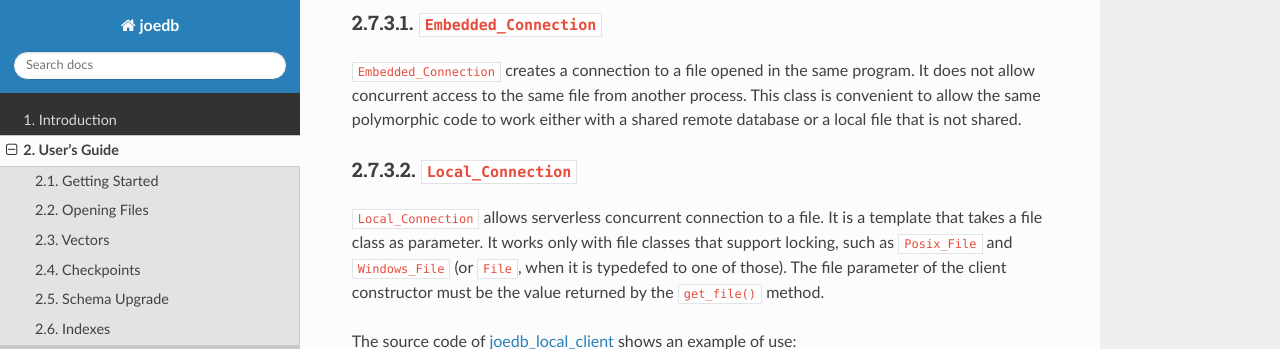
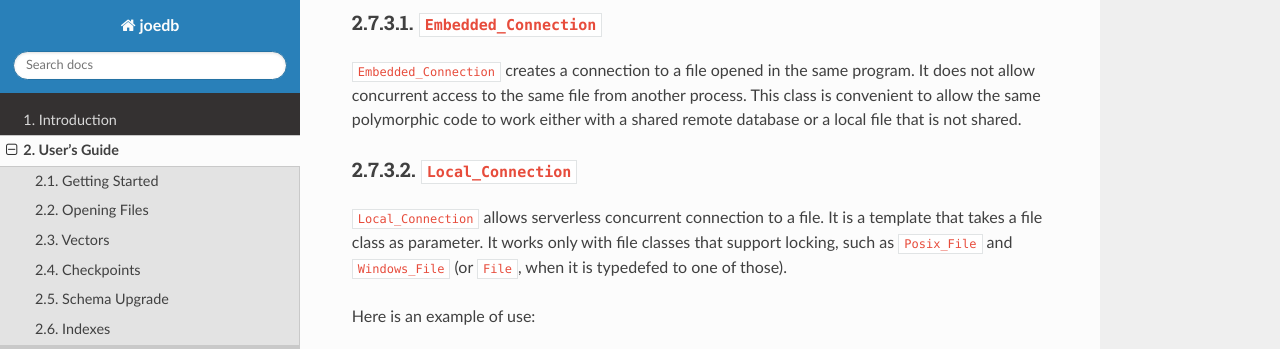
Before and after one commit to Remi-Coulom/joedb, a Sphinx documentation site: the page built from doc/source/concurrency.rst, in a window 1280 px wide and 900 px high, scrolled down 1241 px, cut to the strip 0-349 px from the top of the window. Built offline with Sphinx 7.4.7 and the Read the Docs theme 2.0.0, drawn with Linux system fonts in a browser that asks for light colours; formulas are drawn with MathJax 3.

Commit message:
Better example for concurrency documentation.

```diff
--- a/doc/source/concurrency.rst
+++ b/doc/source/concurrency.rst
@@ -67,12 +67,11 @@
 ``Local_Connection`` allows serverless concurrent connection to a file. It is a
 template that takes a file class as parameter. It works only with file classes
 that support locking, such as ``Posix_File`` and ``Windows_File`` (or ``File``,
-when it is typedefed to one of those). The file parameter of the client
-constructor must be the value returned by the ``get_file()`` method.
+when it is typedefed to one of those).
 
-The source code of :ref:`joedb_local_client` shows an example of use:
+Here is an example of use:
 
-.. literalinclude:: ../../src/joedb/io/joedb_local_client.cpp
+.. literalinclude:: ./tutorial/local_concurrency.cpp
    :language: c++
 
 ``Server_Connection``
```
